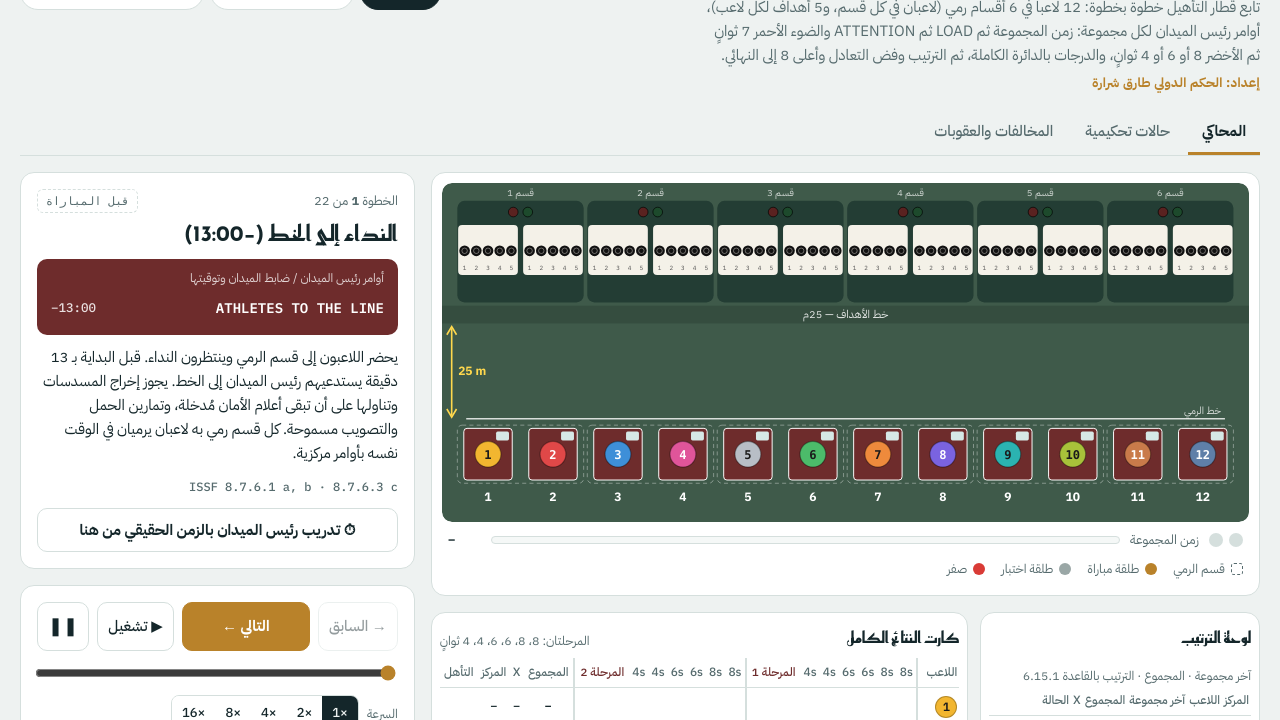
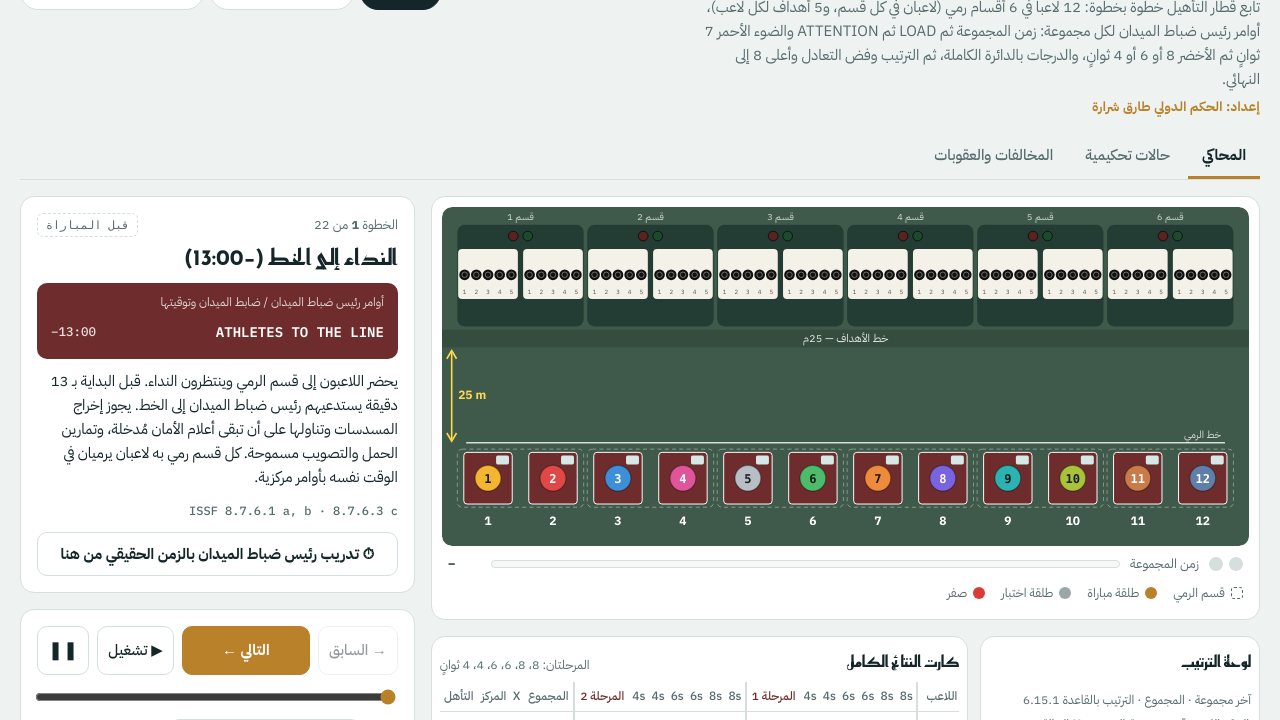
Before and after one commit to TarekSharara/RFPM-Q, a plain HTML site: page index.html in a window 1280 px wide. Shown: the part 80-800 px from the top of the page. Drawn offline with Linux system fonts and the light colour scheme.

Commit message:
Add files via upload

```diff
--- a/index.html
+++ b/index.html
@@ -410,12 +410,12 @@ const sid=(st,i)=>(st-1)*6+i;               /* series id 1–12 */
 /* ================= UI strings ================= */
 const T={
 ar:{eyebrow:"المسدس السريع 25م رجال · التأهيل · مرحلتان × 30 طلقة (8، 6، 4 ثوانٍ) · أعلى 8 إلى النهائي",h1:{m:"محاكي تأهيل المسدس السريع 25م رجال",w:"محاكي تأهيل المسدس السريع 25م رجال"},ev:["رجال","ناشئون"],
- lead:"تابع قطار التأهيل خطوة بخطوة: 12 لاعباً في 6 أقسام رمي (لاعبان في كل قسم، و5 أهداف لكل لاعب)، أوامر رئيس الميدان لكل مجموعة: زمن المجموعة ثم LOAD ثم ATTENTION والضوء الأحمر 7 ثوانٍ ثم الأخضر 8 أو 6 أو 4 ثوانٍ، والدرجات بالدائرة الكاملة، ثم الترتيب وفض التعادل وأعلى 8 إلى النهائي.",
+ lead:"تابع قطار التأهيل خطوة بخطوة: 12 لاعباً في 6 أقسام رمي (لاعبان في كل قسم، و5 أهداف لكل لاعب)، أوامر رئيس ضباط الميدان لكل مجموعة: زمن المجموعة ثم LOAD ثم ATTENTION والضوء الأحمر 7 ثوانٍ ثم الأخضر 8 أو 6 أو 4 ثوانٍ، والدرجات بالدائرة الكاملة، ثم الترتيب وفض التعادل وأعلى 8 إلى النهائي.",
  snd1:"🔊 الصوت: يعمل",snd0:"🔇 الصوت: مغلق",fs:"⛶ ملء الشاشة",fsx:"⛶ خروج من ملء الشاشة",anncap:"ملاحظة",
- kbd:"لوحة المفاتيح: <kbd>←</kbd> التالي · <kbd>→</kbd> السابق · <kbd>مسافة</kbd> تشغيل/إيقاف · <kbd>K</kbd> إيقاف مؤقت · <kbd>T</kbd> تدريب رئيس الميدان · <kbd>F</kbd> ملء الشاشة · <kbd>L</kbd> اللغة · <kbd>M</kbd> الصوت · <kbd>Home</kbd> من البداية",
+ kbd:"لوحة المفاتيح: <kbd>←</kbd> التالي · <kbd>→</kbd> السابق · <kbd>مسافة</kbd> تشغيل/إيقاف · <kbd>K</kbd> إيقاف مؤقت · <kbd>T</kbd> تدريب رئيس ضباط الميدان · <kbd>F</kbd> ملء الشاشة · <kbd>L</kbd> اللغة · <kbd>M</kbd> الصوت · <kbd>Home</kbd> من البداية",
  by:"إعداد: الحكم الدولي طارق شرارة",byf:"© T.SHARARA",
  lang:"English",ph:["قبل المباراة","المرحلة الأولى · 30 طلقة","المرحلة الثانية · 30 طلقة والنتائج"],tabSim:"المحاكي",tabCases:"حالات تحكيمية",tabIrr:"المخالفات والعقوبات",irrH:"المخالفات والعقوبات في تأهيل المسدس السريع",irrSub:"المخالفة، العقوبة أو الإجراء، ورقم القاعدة. اضغط «عرض في المحاكي» لمشاهدتها.",irrCols:["المخالفة","العقوبة / الإجراء","القاعدة",""],show:"▶ عرض في المحاكي",
- step:"الخطوة",of:"من",cmdcap:"أوامر رئيس الميدان / ضابط الميدان وتوقيتها",nocmd:"لا يوجد أمر في هذه الخطوة",train:"⏱ تدريب رئيس الميدان بالزمن الحقيقي من هنا",
+ step:"الخطوة",of:"من",cmdcap:"أوامر رئيس ضباط الميدان / ضابط الميدان وتوقيتها",nocmd:"لا يوجد أمر في هذه الخطوة",train:"⏱ تدريب رئيس ضباط الميدان بالزمن الحقيقي من هنا",
  sayAt:"عند الصفر قل:",sayNow:"قل الآن",wait:"انتظر",pause:"إيقاف مؤقت",resume:"استئناف",nextStage:"المرحلة التالية",close:"إغلاق",auto:"أكمل التالي تلقائياً",beep:"تنبيه صوتي",
  prev:"→ السابق",next:"التالي ←",play:"▶ تشغيل",stop:"■ إيقاف",speed:"السرعة",quizme:"اختبرني قبل كل خطوة",
  voiceOn:"🔊 تشغيل الشرح الصوتي",voiceOff:"🔇 إيقاف الشرح الصوتي",vmode:["الشرح والأوامر","الأوامر فقط"],vrate:["قراءة عادية","قراءة بطيئة","قراءة سريعة"],novoice:"الصوت الافتراضي للجهاز",
@@ -430,7 +430,7 @@ ar:{eyebrow:"المسدس السريع 25م رجال · التأهيل · مرح
  gateQ:"قبل أن تكمل: ما الذي يحدث بعد ذلك؟",right:"صحيح.",wrong:"ليس هذا. الصحيح:",go:"تابع",
  scenNote:{none:"نتائج عشوائية بدون تعادل على المركز الثامن.",tie:"في هذا السيناريو تعادل على المركز الثامن يُفض بالقاعدة 6.15.1.",irr:"حالات في هذا القطار: "},
  caseTag:"اختبر قرارك",caseNo:"الحالة",cprev:"→ السابقة",cnext:"التالية ←",crestart:"ابدأ من جديد",clisten:"🔊 اسمع الحالة",cscore:"إجاباتك الصحيحة:",notq:"ليست الإجابة الصحيحة.",
- src:"المصدر: دليل تأهيل المسدس السريع 25م رجال (إنجليزي/عربي) إعداد الحكم الدولي طارق شرارة، وقواعد ISSF إصدار 2025 (الطبعة الثالثة 10/2026، سارية من 19 أكتوبر 2026): 6.11.9.6، 8.7–8.9، 6.15.1. النتائج افتراضية لقطار من 12 لاعباً في 6 أقسام تحت أوامر مركزية. العشرات الداخلية (X) تقريبية. في المحاكي تُطبّق خصومات المجموعة على مجموع المجموعة."},
+ src:"المصدر: دليل تأهيل المسدس السريع 25م رجال (إنجليزي/عربي) إعداد الحكم الدولي طارق شرارة، وكتاب قواعد ISSF رقم A-678 V3 (إصدار 2025، الطبعة الثالثة 10/2026، سارية من 19 أكتوبر 2026، تصحيح الترجمة 15/11/2026): 6.11.9.6، 8.7–8.9، 6.15.1. النتائج افتراضية لقطار من 12 لاعباً في 6 أقسام تحت أوامر مركزية. العشرات الداخلية (X) تقريبية. في المحاكي تُطبّق خصومات المجموعة على مجموع المجموعة."},
 en:{eyebrow:"25m Rapid-Fire Pistol Men · Qualification · 2 stages × 30 shots (8, 6, 4 s) · top 8 to the Final",h1:{m:"25m Rapid-Fire Pistol Men Qualification Simulator",w:"25m Rapid-Fire Pistol Men Qualification Simulator"},ev:["Men","Junior"],
  lead:"Follow a qualification relay step by step: 12 athletes in 6 range sections (two athletes per section, five targets each), the CRO commands for every series: the series time, LOAD, ATTENTION, red light for 7 seconds, then green for 8, 6 or 4 seconds, full-ring scoring, then the ranking, tie-breaking and the top 8 to the Final.",
  snd1:"🔊 Sound: on",snd0:"🔇 Sound: off",fs:"⛶ Full screen",fsx:"⛶ Exit full screen",anncap:"Note",
@@ -452,7 +452,7 @@ en:{eyebrow:"25m Rapid-Fire Pistol Men · Qualification · 2 stages × 30 shots
  gateQ:"Before you continue: what happens next?",right:"Correct.",wrong:"Not this one. Correct answer:",go:"Continue",
  scenNote:{none:"Random results with no tie for 8th place.",tie:"This scenario has a tie for 8th place broken by Rule 6.15.1.",irr:"Cases in this relay: "},
  caseTag:"Test your call",caseNo:"Case",cprev:"← Previous",cnext:"Next →",crestart:"Start again",clisten:"🔊 Read the case",cscore:"Correct answers:",notq:"Not quite.",
- src:"Source: 25m Rapid-Fire Pistol Men Qualification Manual (English/Arabic) by International Judge Tarek Sharara, and ISSF Rule Book Edition 2025 (Third Print 10/2026, effective 19 October 2026): 6.11.9.6, 8.7–8.9, 6.15.1. Results are hypothetical for a 12-athlete relay in 6 sections under centralised commands. Inner tens (X) are approximate. In the simulator, series deductions are applied to the series total."}
+ src:"Source: 25m Rapid-Fire Pistol Men Qualification Manual (English/Arabic) by International Judge Tarek Sharara, and ISSF Rule book A-678 V3 (Edition 2025, third print 10/2026, effective 19 October 2026; Arabic translation corrected 15.11.2026): 6.11.9.6, 8.7–8.9, 6.15.1. Results are hypothetical for a 12-athlete relay in 6 sections under centralised commands. Inner tens (X) are approximate. In the simulator, series deductions are applied to the series total."}
 };
 const t=()=>T[lang];
 
@@ -520,7 +520,7 @@ function simulate(plan,names,quick){
   /* ---- before the match ---- */
   {const stg=[{lbl:{ar:"النداء إلى الخط",en:"Call to the line"},secs:5,say:"ATHLETES TO THE LINE",at:"−13:00",hint:{ar:"قبل البداية بثلاث عشرة دقيقة، وبعد انتهاء أي قطار سابق.",en:"13 minutes before the start, after any previous relay has finished."}}];
    push({ph:0,tag:{ar:"قبل المباراة",en:"Before the match"},title:{ar:"النداء إلى الخط (−13:00)",en:"Call to the line (−13:00)"},
-    desc:{ar:"يحضر اللاعبون إلى قسم الرمي وينتظرون النداء. قبل البداية بـ 13 دقيقة يستدعيهم رئيس الميدان إلى الخط. يجوز إخراج المسدسات وتناولها على أن تبقى أعلام الأمان مُدخلة، وتمارين الحمل والتصويب مسموحة. كل قسم رمي به لاعبان يرميان في الوقت نفسه بأوامر مركزية.",en:"Athletes report to their range section and wait. 13 minutes before the start the CRO calls them to the line. They may unbox and handle their pistols, but safety flags stay in; holding and aiming exercises are allowed. Each range section has two athletes firing at the same time under centralised commands."},
+    desc:{ar:"يحضر اللاعبون إلى قسم الرمي وينتظرون النداء. قبل البداية بـ 13 دقيقة يستدعيهم رئيس ضباط الميدان إلى الخط. يجوز إخراج المسدسات وتناولها على أن تبقى أعلام الأمان مُدخلة، وتمارين الحمل والتصويب مسموحة. كل قسم رمي به لاعبان يرميان في الوقت نفسه بأوامر مركزية.",en:"Athletes report to their range section and wait. 13 minutes before the start the CRO calls them to the line. They may unbox and handle their pistols, but safety flags stay in; holding and aiming exercises are allowed. Each range section has two athletes firing at the same time under centralised commands."},
     ref:"8.7.6.1 a, b · 8.7.6.3 c",pos:pm(()=>"fp"),equip:true,walk:true,stages:stg,cmds:cmdsFrom(stg)});}
   push({ph:0,tag:{ar:"قبل المباراة",en:"Before the match"},title:{ar:"فحوصات لجنة الحكام وضباط الميدان",en:"Jury and Range Officer checks"},
     desc:{ar:"يجب أن تكتمل فحوصات ما قبل المباراة فوراً قبل بدء وقت الإعداد.",en:"Pre-competition checks by the Jury and Range Officers must be completed promptly before the Preparation Time starts."},
@@ -601,7 +601,7 @@ function simulate(plan,names,quick){
       nam.forEach(x=>{ const p=x.p; irrNotes.push({ar:`عطل غير مسموح به (${p})`,en:`NON-ALLOWABLE malfunction (${p})`});
         irrStep(ph,p,"#D93B36",{ar:`عطل غير مسموح به (NAM) (${p})`,en:`NON-ALLOWABLE malfunction (NAM) (${p})`},{ar:`توقف مسدس {${p}} بعد ${x.j} طلقات. فحص ضابط الميدان المسدس ووجد أن اللاعب لم يسمح للزناد بالعودة بالقدر الكافي. العطل غير مسموح به: كل طلقة لم تُطلق صفر، ولا إعادة ولا استكمال، وتُحتسب الطلقات المُطلقة فقط، ويستمر في باقي المسابقة.`,en:`{${p}}'s pistol stops after ${x.j} shots. The Range Officer finds the athlete did not let the trigger return far enough. NON-ALLOWABLE: every unfired shot is a miss, no re-fire or completion; only shots fired count, and he continues the rest of the event.`},"8.9.4.2 e · 8.9.4.4"); });
       br.forEach(x=>{ irrNotes.push({ar:`مسدس مكسور (${x.p})`,en:`broken pistol (${x.p})`});
-        irrStep(ph,x.p,"#3E8FD8",{ar:`مسدس مكسور: إصلاح أو استبدال (${x.p})`,en:`Broken pistol: repair or replace (${x.p})`},{ar:`انكسر مسدس {${x.p}}. يؤكد رئيس الميدان أنه لا يعمل بأمان ويُبلغ لجنة الحكام. يُسمح له بـ 15 دقيقة كحد أقصى للإصلاح أو الاستبدال، ويجوز للجنة منحه وقتاً إضافياً بطلبه إذا كان الإصلاح أطول، فيكمل في وقت ومكان تحددهما اللجنة أو بمسدس آخر من نفس الآلية والعيار. تسمح اللجنة بمجموعة اختبار إضافية واحدة من 5 طلقات.`,en:`{${x.p}}'s pistol breaks. The CRO confirms it cannot function safely and informs the Jury. He gets a maximum of 15 minutes to repair or replace it; the Jury may grant more at his request, and he then completes at a time and place set by the Jury or with another pistol of the same mechanism and calibre. The Jury allows one extra sighting series of 5 shots.`},"8.9.2"); });
+        irrStep(ph,x.p,"#3E8FD8",{ar:`مسدس مكسور: إصلاح أو استبدال (${x.p})`,en:`Broken pistol: repair or replace (${x.p})`},{ar:`انكسر مسدس {${x.p}}. يؤكد رئيس ضباط الميدان أنه لا يعمل بأمان ويُبلغ لجنة الحكام. يُسمح له بـ 15 دقيقة كحد أقصى للإصلاح أو الاستبدال، ويجوز للجنة منحه وقتاً إضافياً بطلبه إذا كان الإصلاح أطول، فيكمل في وقت ومكان تحددهما اللجنة أو بمسدس آخر من نفس الآلية والعيار. تسمح اللجنة بمجموعة اختبار إضافية واحدة من 5 طلقات.`,en:`{${x.p}}'s pistol breaks. The CRO confirms it cannot function safely and informs the Jury. He gets a maximum of 15 minutes to repair or replace it; the Jury may grant more at his request, and he then completes at a time and place set by the Jury or with another pistol of the same mechanism and calibre. The Jury allows one extra sighting series of 5 shots.`},"8.9.2"); });
       intr.forEach(()=>{ irrNotes.push({ar:"انقطاع أكثر من 15 دقيقة",en:"interruption over 15 minutes"});
         irrStep(ph,"","#3E8FD8",{ar:"انقطاع أكثر من 15 دقيقة لأسباب فنية",en:"Interruption over 15 minutes for technical reasons"},{ar:`تعطل نظام الأهداف أثناء المجموعة ${i} وتوقف الرمي 18 دقيقة دون خطأ من اللاعبين. في المسدس السريع تُلغى المجموعة المقطوعة وتُعاد، وتُسجَّل المجموعة المعادة وتُحتسب. ولأن الانقطاع أكثر من 15 دقيقة، تسمح لجنة الحكام بمجموعة اختبار إضافية واحدة من 5 طلقات.`,en:`The target system fails during series ${i} and firing stops for 18 minutes through no fault of the athletes. In Rapid-Fire Pistol the interrupted series is annulled and repeated, and the repeat is recorded and credited. Because the interruption exceeded 15 minutes, the Jury allows one extra sighting series of 5 shots.`},"8.8.1 a, b"); });
       shooters.forEach(p=>{ if(A[p].status==="dsq") return; A[p].last=[0,1,2,3,4].map(j=>A[p].shots[kOf(st,i,j)]??null); A[p].lastSum=serSum(p,st,i); });
@@ -1045,14 +1045,14 @@ const CASES=[
  {h:O("أعلام الأمان","Safety flags"),x:O("بعد النداء إلى الخط وقبل وقت الإعداد أزال لاعب علم الأمان ليرمي جافاً.","After the call to the line and before Preparation Time, an athlete removes the safety flag to dry fire."),q:O("ما الحكم؟","What is the ruling?"),
   o:[O("مسموح","Allowed"),O("غير مسموح: تبقى الأعلام مُدخلة حتى PREPARATION TIME BEGINS NOW","Not allowed: flags stay in until PREPARATION TIME BEGINS NOW"),O("استبعاد فوري","Immediate DSQ"),O("خصم نقطتين","−2 points")],a:1,
   e:O("بعد النداء يجوز تناول المسدسات وتمارين الحمل والتصويب مع إبقاء أعلام الأمان مُدخلة. بعد بدء وقت الإعداد (3 دقائق) يجوز إزالة الأعلام والرمي الجاف.","After the call, pistols may be handled and holding/aiming done with safety flags in. Once Preparation Time (3 minutes) begins, flags may be removed and dry firing is allowed."),r:"8.7.6.1 a, e"},
- {h:O("وقت الإعداد","Preparation Time"),x:O("بدأ رئيس الميدان المرحلة الأولى.","The CRO begins stage 1."),q:O("كم مدة وقت الإعداد؟","How long is Preparation Time?"),
+ {h:O("وقت الإعداد","Preparation Time"),x:O("بدأ رئيس ضباط الميدان المرحلة الأولى.","The CRO begins stage 1."),q:O("كم مدة وقت الإعداد؟","How long is Preparation Time?"),
   o:[O("15 دقيقة","15 minutes"),O("3 دقائق","3 minutes"),O("5 دقائق","5 minutes"),O("دقيقة واحدة","1 minute")],a:1,
   e:O("ثلاث (3) دقائق تبدأ بالأمر PREPARATION TIME BEGINS NOW قبل كل مرحلة.","Three (3) minutes, starting with PREPARATION TIME BEGINS NOW before each stage."),r:"8.7.6.1 d · 6.11.9.6"},
  {h:O("بدء المجموعة","Start of the series"),x:O("أُعطي الأمر LOAD.","LOAD has been given."),q:O("متى تُعتبر المجموعة قد بدأت؟","When is the series considered started?"),
   o:[O("بعد LOAD","After LOAD"),O("بعد ATTENTION","After ATTENTION"),O("عند إضاءة الأخضر","When the green light comes on"),O("بعد الطلقة الأولى","After the first shot")],a:1,
   e:O("تُعتبر المجموعة قد بدأت بعد الأمر ATTENTION؛ أي طلقة بعده طلقة مباراة.","The series is considered started after ATTENTION; every shot after it is a MATCH shot."),r:"8.7.6.3 g"},
  {h:O("الضوء الأحمر","Red light"),x:O("بعد ATTENTION أضاءت الأضواء الحمراء.","After ATTENTION the red lights come on."),q:O("كم يستمر الأحمر قبل الأخضر؟","How long before the green lights?"),
-  o:[O("3 ثوانٍ","3 s"),O("7 ثوانٍ ±0.1","7 s ±0.1"),O("10 ثوانٍ","10 s"),O("حسب رئيس الميدان","At the CRO's discretion")],a:1,
+  o:[O("3 ثوانٍ","3 s"),O("7 ثوانٍ ±0.1","7 s ±0.1"),O("10 ثوانٍ","10 s"),O("حسب رئيس ضباط الميدان","At the CRO's discretion")],a:1,
   e:O("تُضاء الأضواء الخضراء بعد 7 ثوانٍ (±0.1) لمدة زمن المجموعة +0.1 ثانية.","The green lights come on after 7 seconds (±0.1) for the series time +0.1 s."),r:"8.7.6.3 h, i"},
  {h:O("طلقة قبل LOAD","Shot before LOAD"),x:O("أطلق لاعب طلقة أثناء وقت الإعداد قبل الأمر LOAD.","An athlete fires a shot during Preparation Time before LOAD."),q:O("ما القرار؟","What is the ruling?"),
   o:[O("خصم نقطتين","−2 points"),O("استبعاد","Disqualification"),O("إنذار","Warning"),O("لا شيء","Nothing")],a:1,
--- a/sw.js
+++ b/sw.js
@@ -1,6 +1,6 @@
 /* RFPM Qual – offline service worker. Change VERSION after every update of index.html */
 const PREFIX = "rfq-qual-";
-const VERSION = PREFIX + "v2";
+const VERSION = PREFIX + "v3";
 const CORE = ["./", "./index.html", "./manifest.webmanifest", "./rfq-icon-180.png", "./rfq-icon-192.png", "./rfq-icon-512.png"];
 
 self.addEventListener("install", e => {
```
